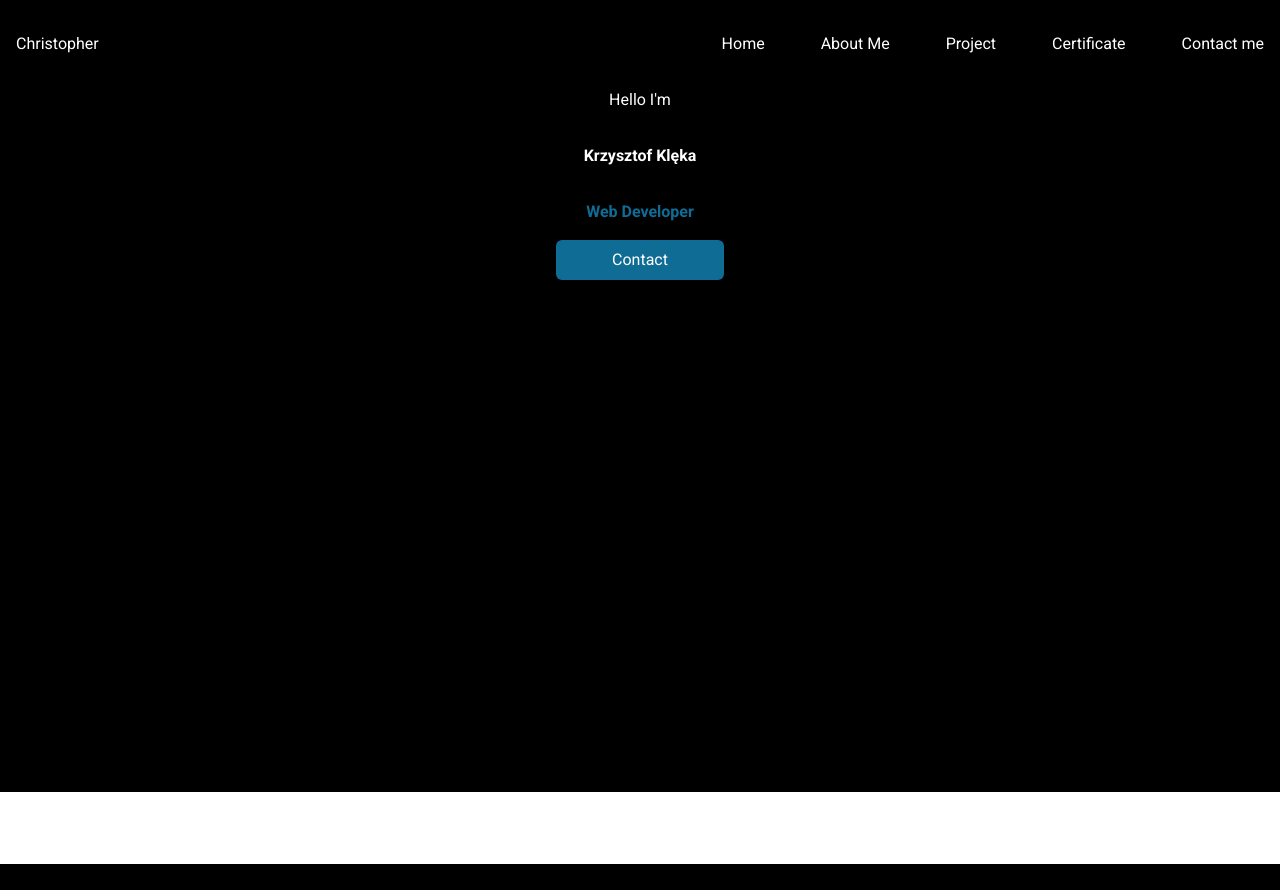
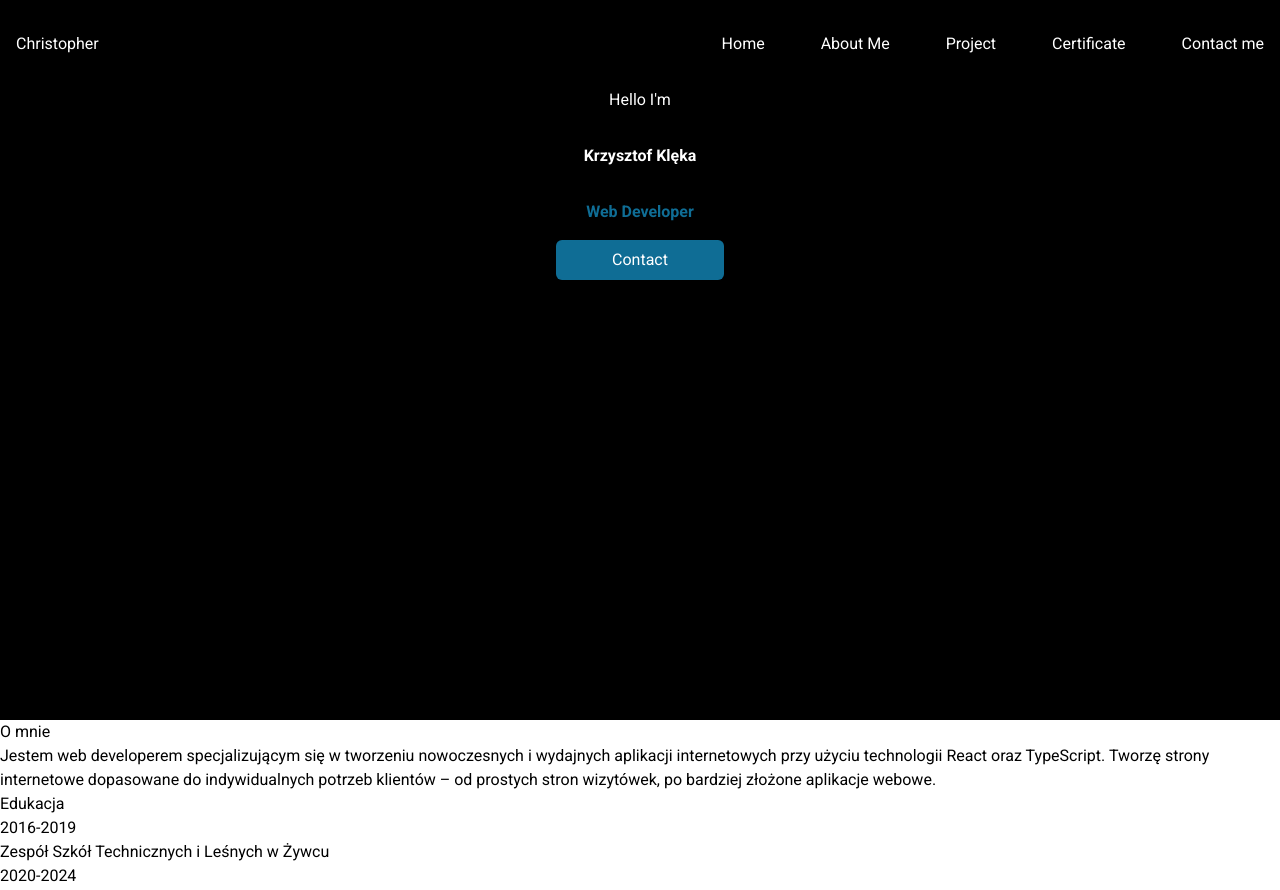
Before and after one commit to Kry765/portfolio, a React (Vite) app: page / in a window 1280 px wide. Shown: the top 890 px of the page. Built offline with nearby package versions, Linux system fonts and the light colour scheme.

Commit message:
add new section about me

```diff
--- a/index.html
+++ b/index.html
@@ -1,14 +1,20 @@
-<!doctype html>
+<!DOCTYPE html>
 <html lang="en">
   <head>
     <meta charset="UTF-8" />
     <link rel="stylesheet" href="./src/style/style.css" />
     <meta name="viewport" content="width=device-width, initial-scale=1.0" />
     <title>Christopher | Portfolio</title>
-    <link rel="preconnect" href="https://fonts.googleapis.com">
-<link rel="preconnect" href="https://fonts.gstatic.com" crossorigin>
-<link href="https://fonts.googleapis.com/css2?family=Roboto:ital,wght@0,100..900;1,100..900&display=swap" rel="stylesheet">
-
+    <link rel="preconnect" href="https://fonts.googleapis.com" />
+    <link rel="preconnect" href="https://fonts.gstatic.com" crossorigin />
+    <link
+      href="https://fonts.googleapis.com/css2?family=Roboto:ital,wght@0,100..900;1,100..900&display=swap"
+      rel="stylesheet"
+    />
+    <script
+      src="https://kit.fontawesome.com/6e36b03808.js"
+      crossorigin="anonymous"
+    ></script>
   </head>
   <body>
     <div id="root"></div>
--- a/package.json
+++ b/package.json
@@ -10,6 +10,9 @@
     "preview": "vite preview"
   },
   "dependencies": {
+    "@fortawesome/fontawesome-svg-core": "^6.7.2",
+    "@fortawesome/free-solid-svg-icons": "^6.7.2",
+    "@fortawesome/react-fontawesome": "^0.2.2",
     "@tailwindcss/vite": "^4.1.6",
     "lucide-react": "^0.511.0",
     "react": "^19.1.0",
--- /dev/null
+++ b/src/components/AboutMe.tsx
@@ -0,0 +1,33 @@
+import { FontAwesomeIcon } from "@fortawesome/react-fontawesome";
+
+export default function AboutMe() {
+  return (
+    <section>
+      <article>
+        <h2>O mnie</h2>
+        <p>
+          Jestem web developerem specjalizującym się w tworzeniu nowoczesnych i
+          wydajnych aplikacji internetowych przy użyciu technologii React oraz
+          TypeScript. Tworzę strony internetowe dopasowane do indywidualnych
+          potrzeb klientów – od prostych stron wizytówek, po bardziej złożone
+          aplikacje webowe.
+        </p>
+        <h2>Edukacja</h2>
+        <div>
+          <p>2016-2019</p>
+          <p>Zespół Szkół Technicznych i Leśnych w Żywcu</p>
+        </div>
+        <div>
+          <p>2020-2024</p>
+          <p>Wyższa Szkoła Informatyki i Zarządzania w Bielsku - Białej</p>
+        </div>
+      </article>
+      <article>
+        <h2>Umiejętności</h2>
+        <div>
+          <FontAwesomeIcon icon="fa-brands fa-html5" />
+        </div>
+      </article>
+    </section>
+  );
+}
--- a/src/components/Headers.tsx
+++ b/src/components/Headers.tsx
@@ -1,6 +1,6 @@
 export default function Headers() {
   return (
-    <header className="bg-black text-white my-18 w-full h-[90vh]">
+    <header className="bg-black text-white py-18 w-full h-[90vh]">
       <section className="flex justify-center items-center flex-col ">
         <p className="my-4">Hello I'm</p>
         <h1 className="my-4 font-bold">Krzysztof Klęka</h1>
--- a/src/page/Homepage.tsx
+++ b/src/page/Homepage.tsx
@@ -2,12 +2,14 @@ import TopNavbar from "../components/TopNavbar";
 import Headers from "../components/Headers";
 import AllRightReserved from "../components/AllRightReserved";
 import Footer from "../components/Footer";
+import AboutMe from "../components/AboutMe";
 
 export default function Homepage() {
   return (
     <>
       <TopNavbar />
       <Headers />
+      <AboutMe />
       <Footer />
       <AllRightReserved />
     </>
```
Also changed, not shown: 1 other file (tests, documents, lock files or other folders).
